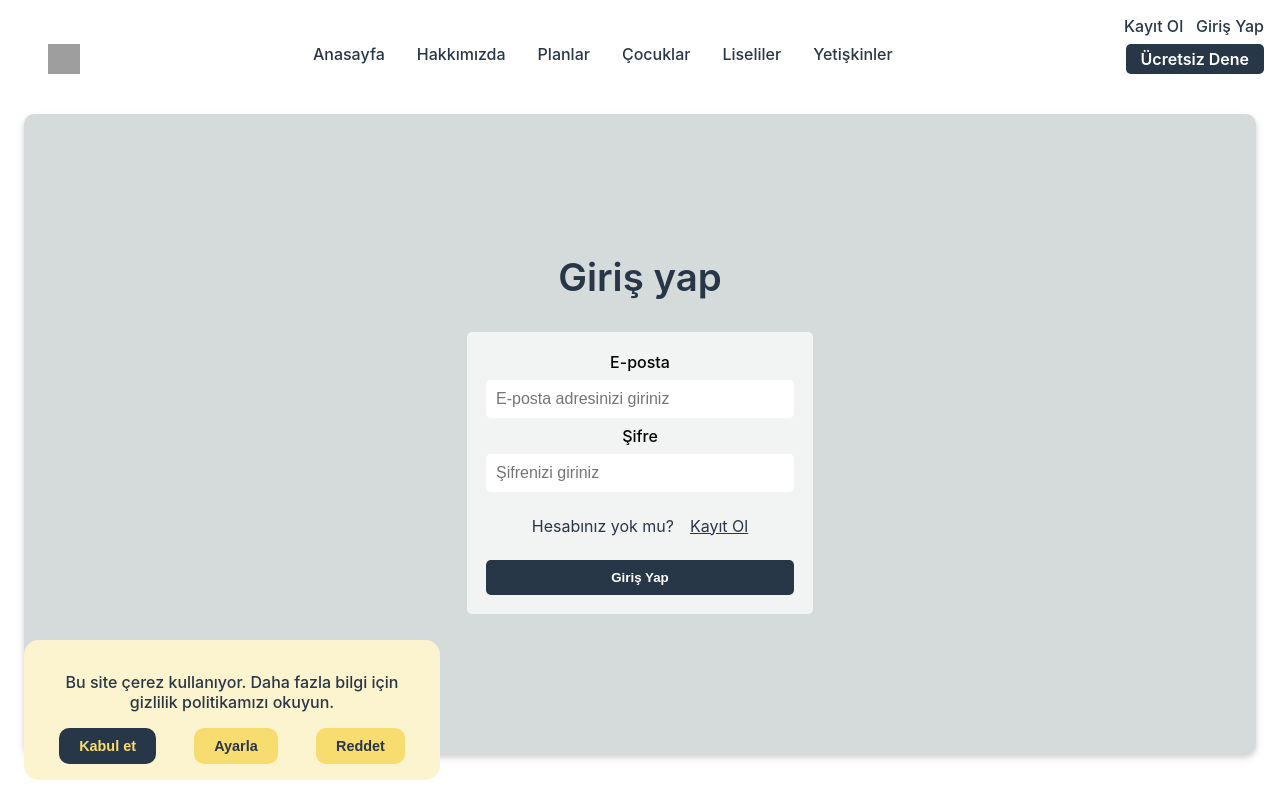
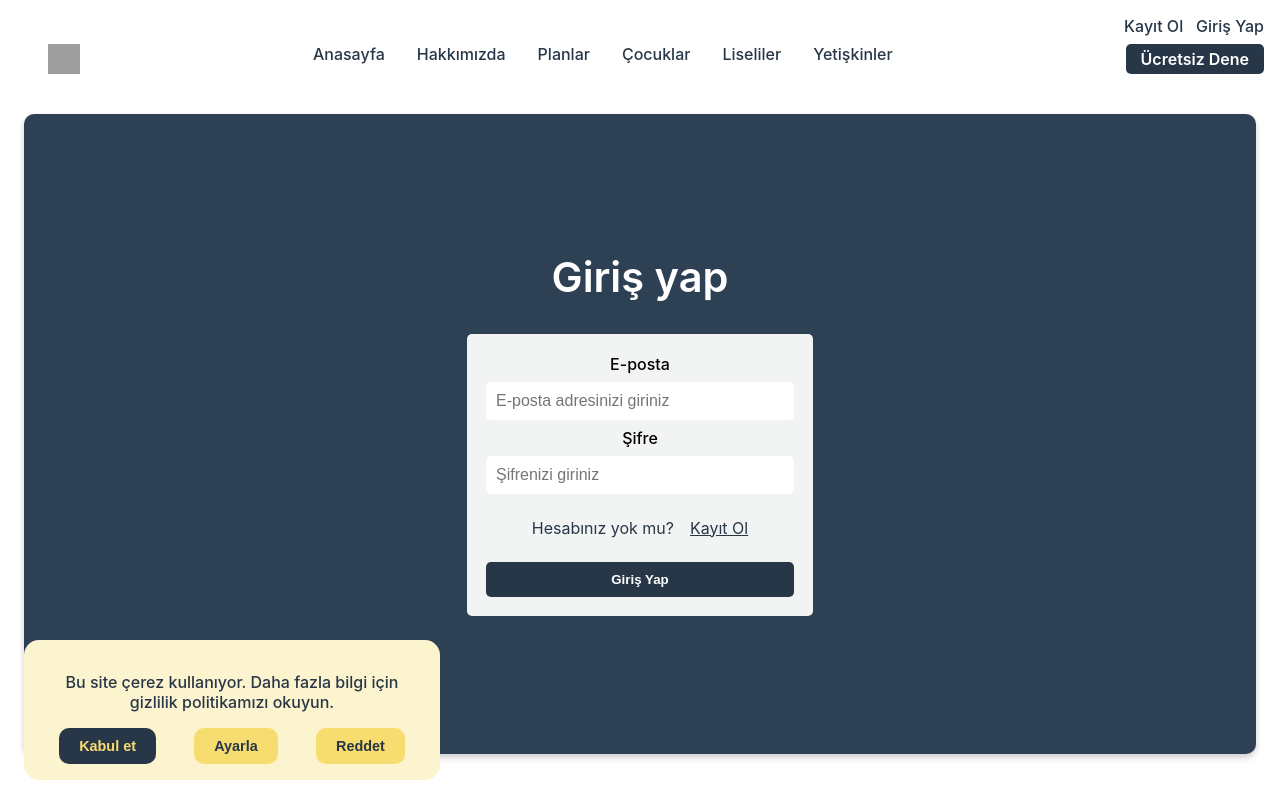
Before and after one commit to FarizaFSD/kodlayalim, a React (Create React App) app: page /giris-yap in a window 1280 px wide. Shown: the top 800 px of the page. Built offline with nearby package versions, Linux system fonts and the light colour scheme; grey boxes are pictures that could not be loaded.

Commit message:
change styles

```diff
--- a/src/components/promotion/EducationSearch.js
+++ b/src/components/promotion/EducationSearch.js
@@ -1,5 +1,5 @@
 import React, { useState } from 'react';
-import hero from '../images/hero-section.webp';
+import hero from '../../images/hero-section.webp';
 import styled from 'styled-components';
 import axios from 'axios';
 
--- a/src/components/promotion/ProtectedLayout.js
+++ b/src/components/promotion/ProtectedLayout.js
@@ -2,9 +2,9 @@ import React from 'react';
 import { Navigate } from 'react-router-dom';
 
 const ProtectedLayout = ({ children }) => {
-  const authToken = !!localStorage.getItem('authToken');
+  const isAuthToken = !!localStorage.getItem('authToken');
 
-  return authToken ? children : <Navigate to='/giris-yap' />;
+  return isAuthToken ? children : <Navigate to='/giris-yap' />;
 };
 
 export default ProtectedLayout;
--- a/src/components/promotion/Reason.js
+++ b/src/components/promotion/Reason.js
@@ -1,6 +1,6 @@
 import React from 'react';
 import styled from 'styled-components';
-import section2 from '../images/section2.jpg';
+import section2 from '../../images/section2.jpg';
 
 const Reason = () => {
   return (
--- a/src/pages/auth/Login.js
+++ b/src/pages/auth/Login.js
@@ -41,7 +41,7 @@ const LoginContainer = styled.div`
   align-items: center;
   max-width: 100%;
   height: 80vh;
-  background-color: #d5dbdb;
+  background-color: #2e4053;
   border-radius: 10px;
   margin: 1.5rem;
   box-shadow: 0 3px 5px 0 rgba(0, 0, 0, 0.1), 0 4px 8px 0 rgba(0, 0, 0, 0.1);
@@ -58,8 +58,8 @@ const FormContainer = styled.form`
 `;
 const SubHeading = styled.legend`
   font-weight: 600;
-  font-size: 2.4rem;
-  color: #283747;
+  font-size: 2.6rem;
+  color: #fff;
   text-align: center;
 `;
 const Input = styled.input`
--- a/src/pages/auth/Signup.js
+++ b/src/pages/auth/Signup.js
@@ -60,7 +60,7 @@ const LoginContainer = styled.div`
   align-items: center;
   max-width: 100%;
   height: 80vh;
-  background-color: #d5dbdb;
+  background-color: #2e4053;
   border-radius: 10px;
   margin: 1.5rem;
   box-shadow: 0 4px 8px 0 rgba(0, 0, 0, 0.1), 0 4px 10px 0 rgba(0, 0, 0, 0.11);
@@ -76,8 +76,8 @@ const FormContainer = styled.form`
 `;
 const SubHeading = styled.legend`
   font-weight: 600;
-  font-size: 2.4rem;
-  color: #283747;
+  font-size: 2.6rem;
+  color: #fff;
   text-align: center;
 `;
 const Input = styled.input`
--- a/src/pages/promotion/Trial.js
+++ b/src/pages/promotion/Trial.js
@@ -225,6 +225,8 @@ const TrialLessons = styled.div`
   border: 2px solid #283747;
   border-radius: 10px;
   padding: 1rem;
+  max-height: 42em;
+  overflow-y: auto;
 `;
 const TrialLesson = styled.p`
   text-align: start;
@@ -232,6 +234,7 @@ const TrialLesson = styled.p`
   border: 2px solid #f7dc6f;
   border-radius: 4px;
   padding: 0.5rem;
+  cursor: pointer;
 `;
 
 export default Trial;
```
